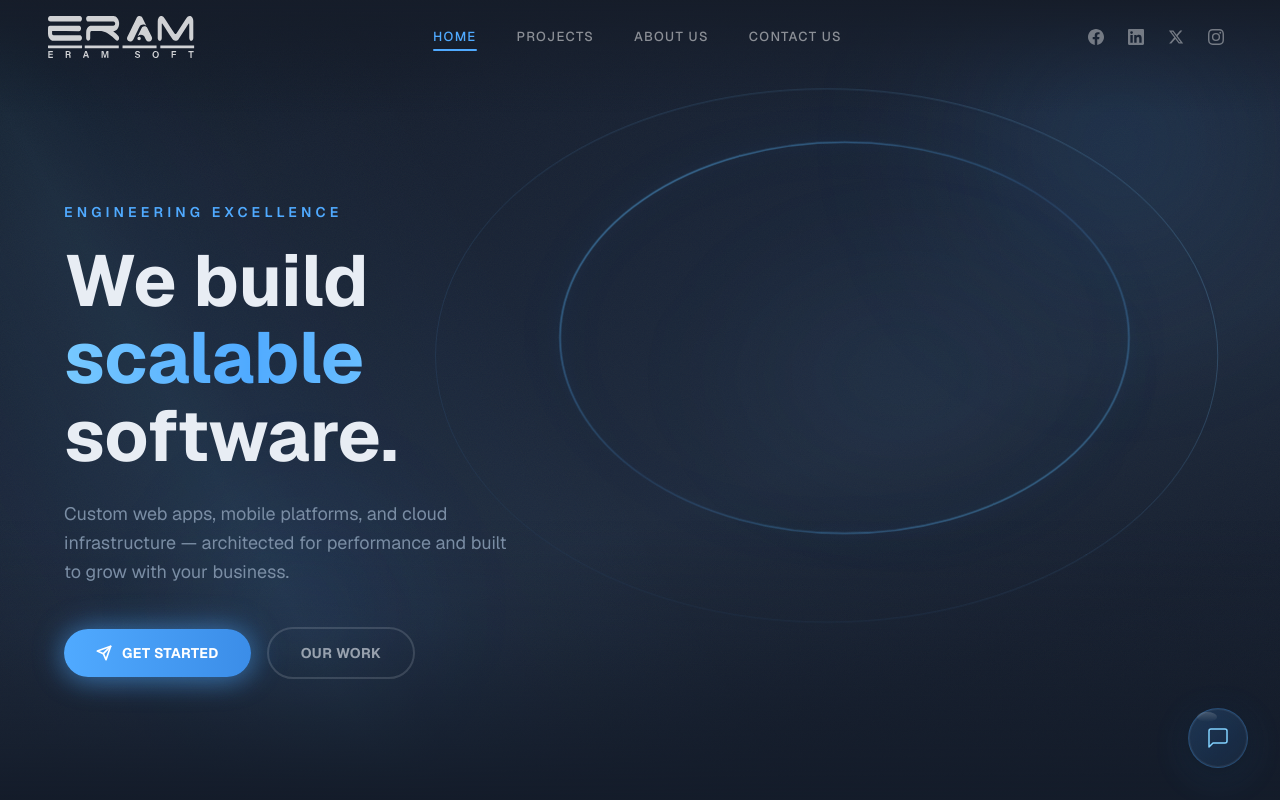
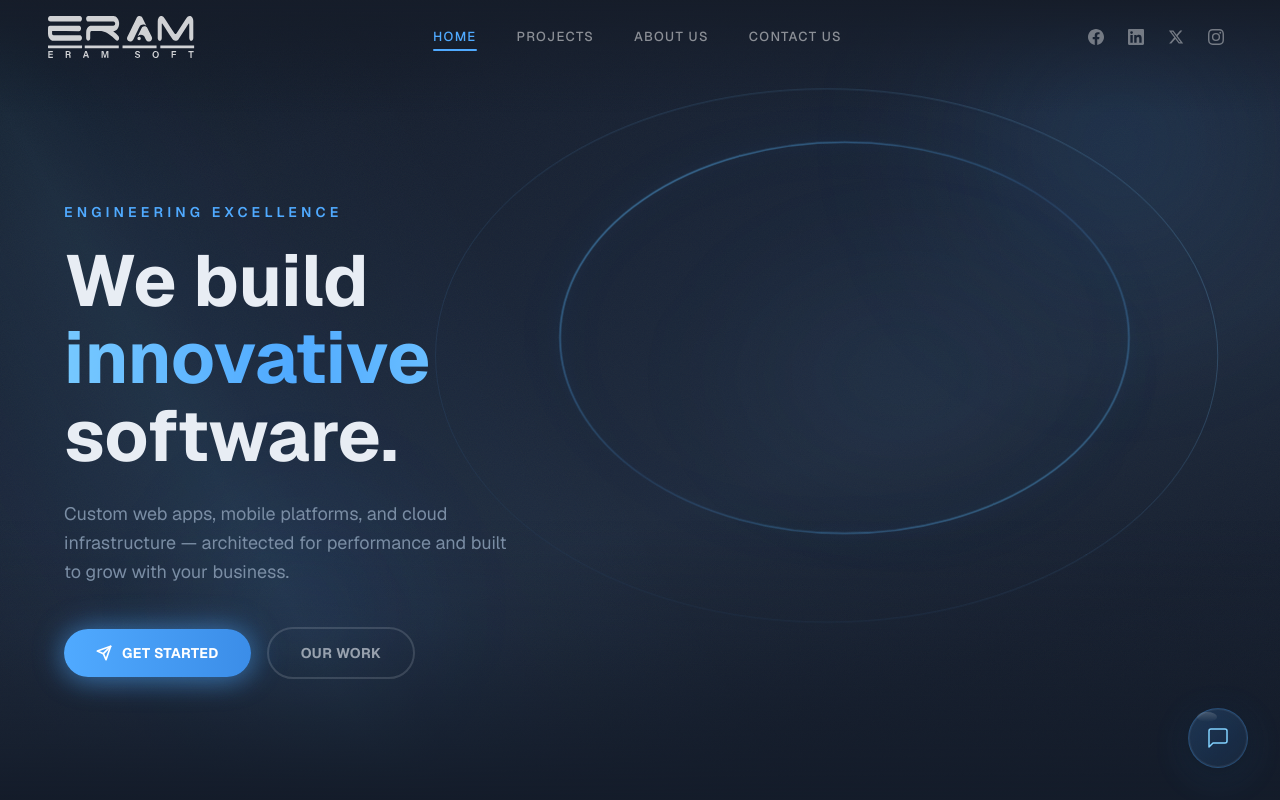
Before and after one commit to Eram-Group/eramsoft-website, a Next.js app: page / in a window 1280 px wide. Shown: the top 800 px of the page. Built offline with nearby package versions, Linux system fonts and the light colour scheme.

Commit message:
animation

```diff
--- a/src/components/sections/Hero2.tsx
+++ b/src/components/sections/Hero2.tsx
@@ -1,9 +1,26 @@
 "use client";
 
+import { useState, useEffect } from "react";
 import "./hero2.css";
 import Link from "next/link";
 
+const words = ["scalable", "reliable", "innovative", "powerful", "modern"];
+
 export default function Hero2() {
+  const [index, setIndex] = useState(0);
+  const [fade, setFade] = useState(false);
+
+  useEffect(() => {
+    const interval = setInterval(() => {
+      setFade(true);
+      setTimeout(() => {
+        setIndex((i) => (i + 1) % words.length);
+        setFade(false);
+      }, 500);
+    }, 3000);
+    return () => clearInterval(interval);
+  }, []);
+
   return (
     <section className="h2-surface relative flex min-h-screen flex-col overflow-hidden">
       {/* ── Grain texture ── */}
@@ -64,7 +81,9 @@ export default function Hero2() {
 
           <h1 className="h2-heading mb-6 text-5xl font-bold leading-[1.08] md:text-6xl lg:text-[4.5rem] h2-clipReveal [animation-delay:0.2s]">
             We build<br />
-            <span className="h2-shimmer">scalable</span>{" "}
+            <span className={`h2-shimmer h2-word ${fade ? "h2-word--out" : ""}`}>
+              {words[index]}
+            </span>{" "}
             software.
           </h1>
 
--- a/src/components/sections/hero2.css
+++ b/src/components/sections/hero2.css
@@ -710,6 +710,21 @@
   background-clip: text;
   -webkit-text-fill-color: transparent;
   animation: h2-shimmerMove 6s linear infinite;
+  display: inline-block;
+}
+
+/* ── Word rotation ── */
+
+.h2-word {
+  display: inline-block;
+  transition: opacity 0.5s ease, transform 0.5s ease;
+  opacity: 1;
+  transform: translateY(0);
+}
+
+.h2-word--out {
+  opacity: 0;
+  transform: translateY(12px);
 }
 
 @keyframes h2-btnIn {
```
